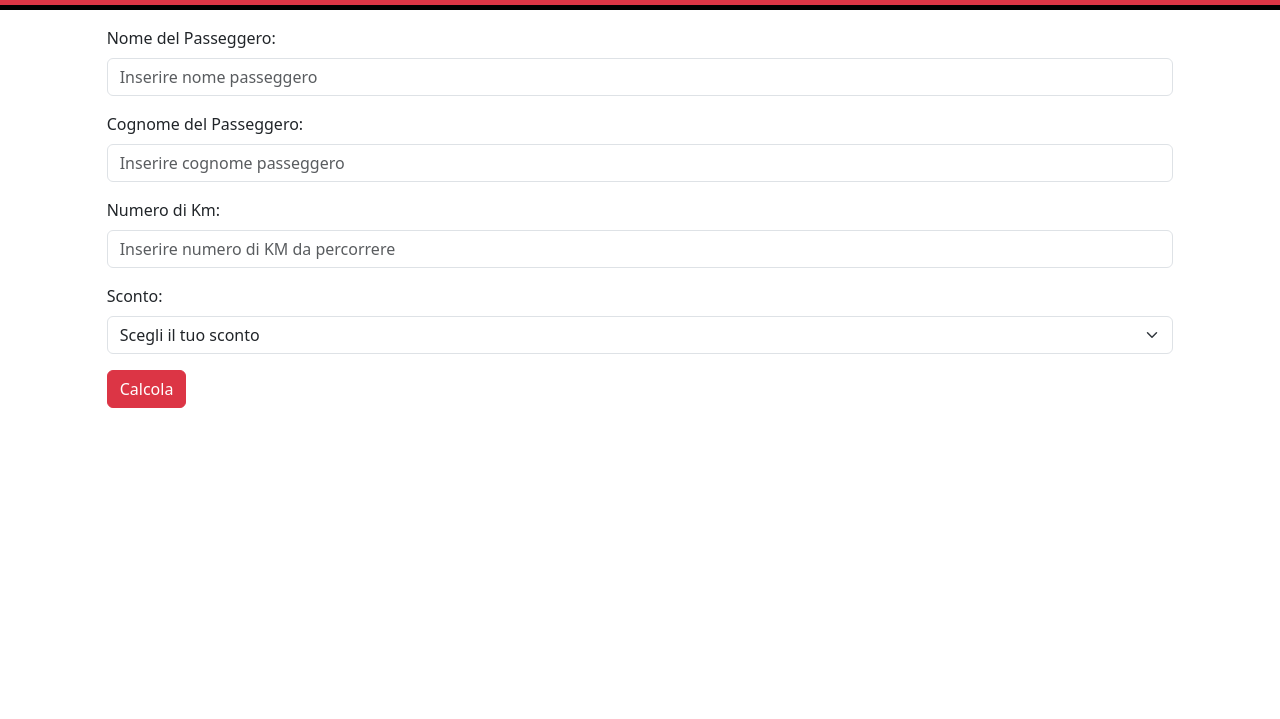
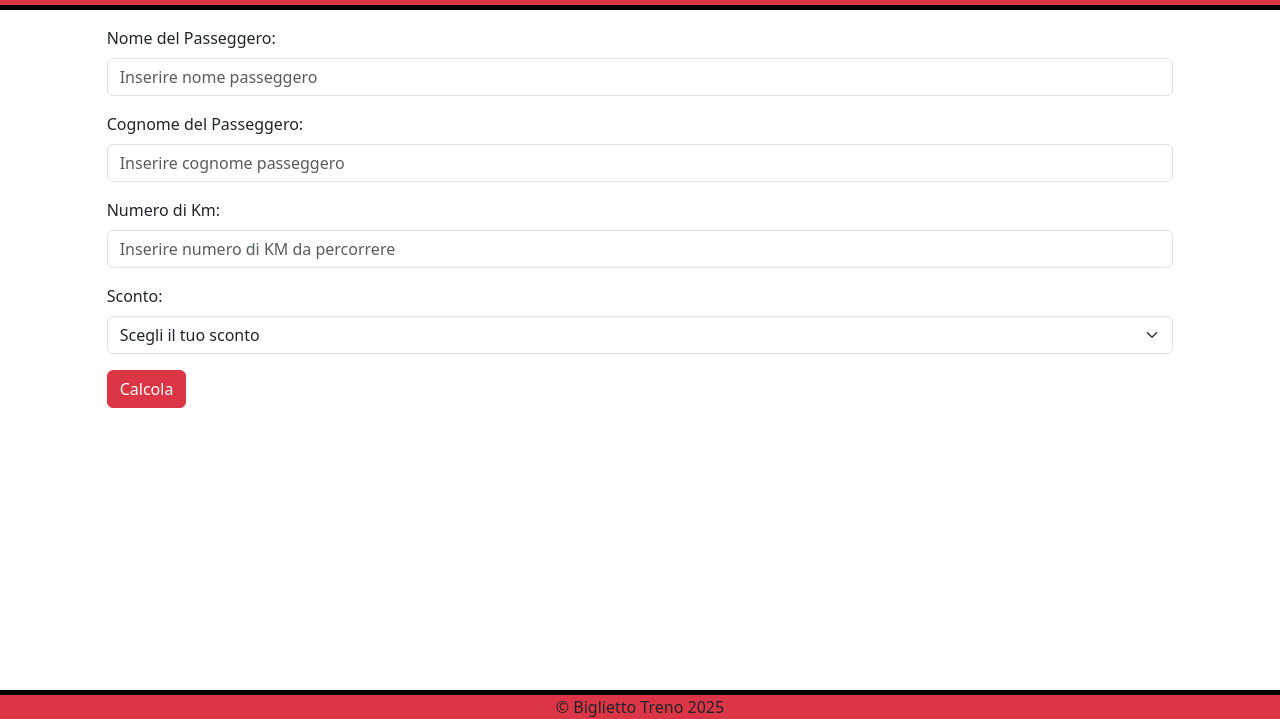
Before and after one commit to savit95/js-biglietto-treno-form, a plain HTML site: page index.html in a window 1280 px wide. Shown: the part 81-800 px from the top of the page. Drawn offline with nearby package versions, Linux system fonts and the light colour scheme.

Commit message:
Added footer section

```diff
--- a/index.html
+++ b/index.html
@@ -8,7 +8,7 @@
     <link href="https://cdnjs.cloudflare.com/ajax/libs/font-awesome/6.4.0/css/all.min.css" rel="stylesheet">
     <link rel="stylesheet" href="style.css">
 </head>
-<body>
+<body class="d-flex flex-column min-vh-100">
     <nav class="navbar border-bottom border-black border-5 bg-danger">
         <div class="container" >
             <a class="navbar-brand d-flex align-items-baseline text-light " href="#">
@@ -46,11 +46,13 @@
         </form>
     </main>
 
+    <footer class="mt-auto bg-danger text-center border-top border-black border-5">© Biglietto Treno 2025</footer>
 
 
 
 
-        <footer></footer>
+
+
 
 
 
```
